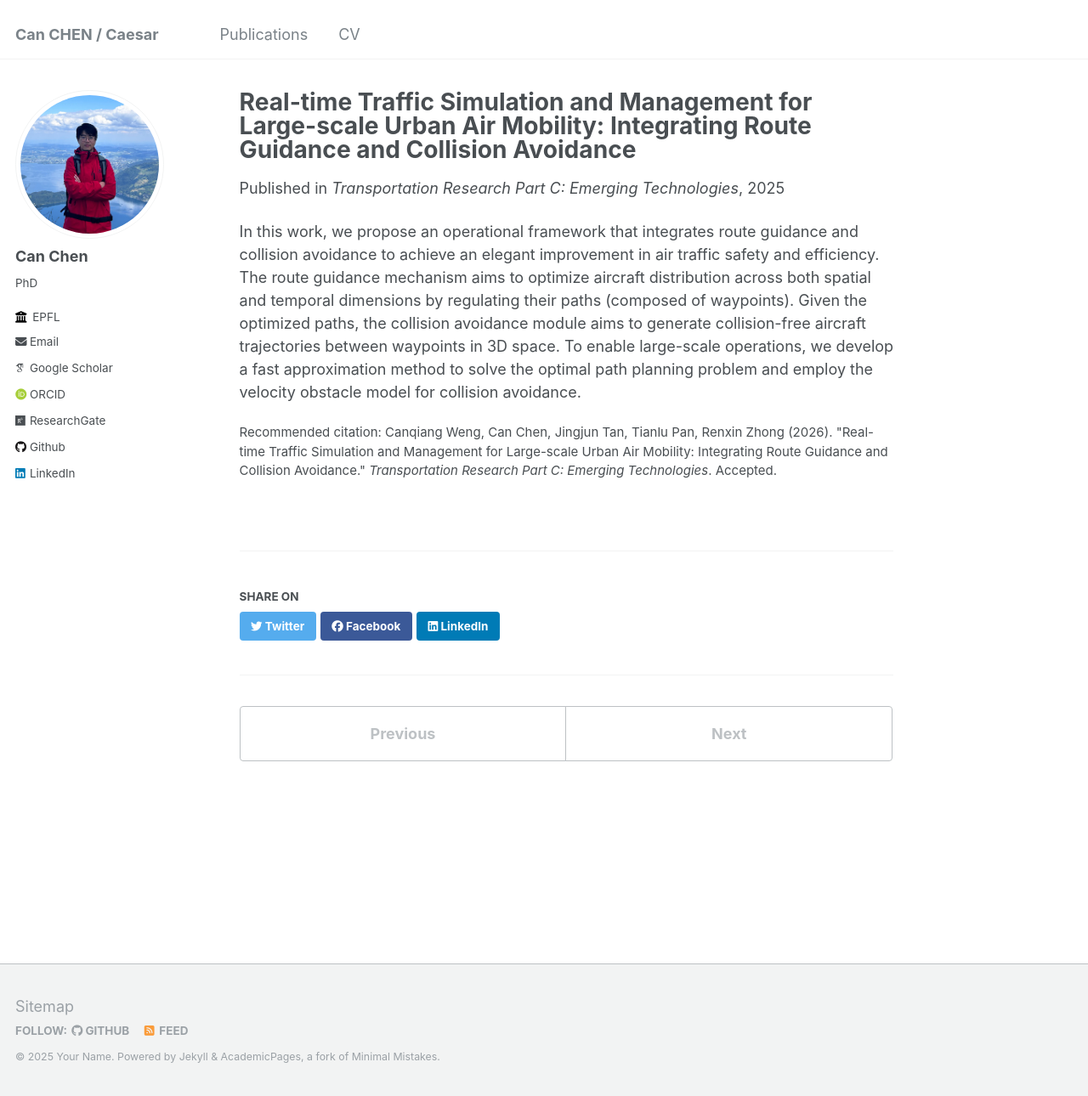
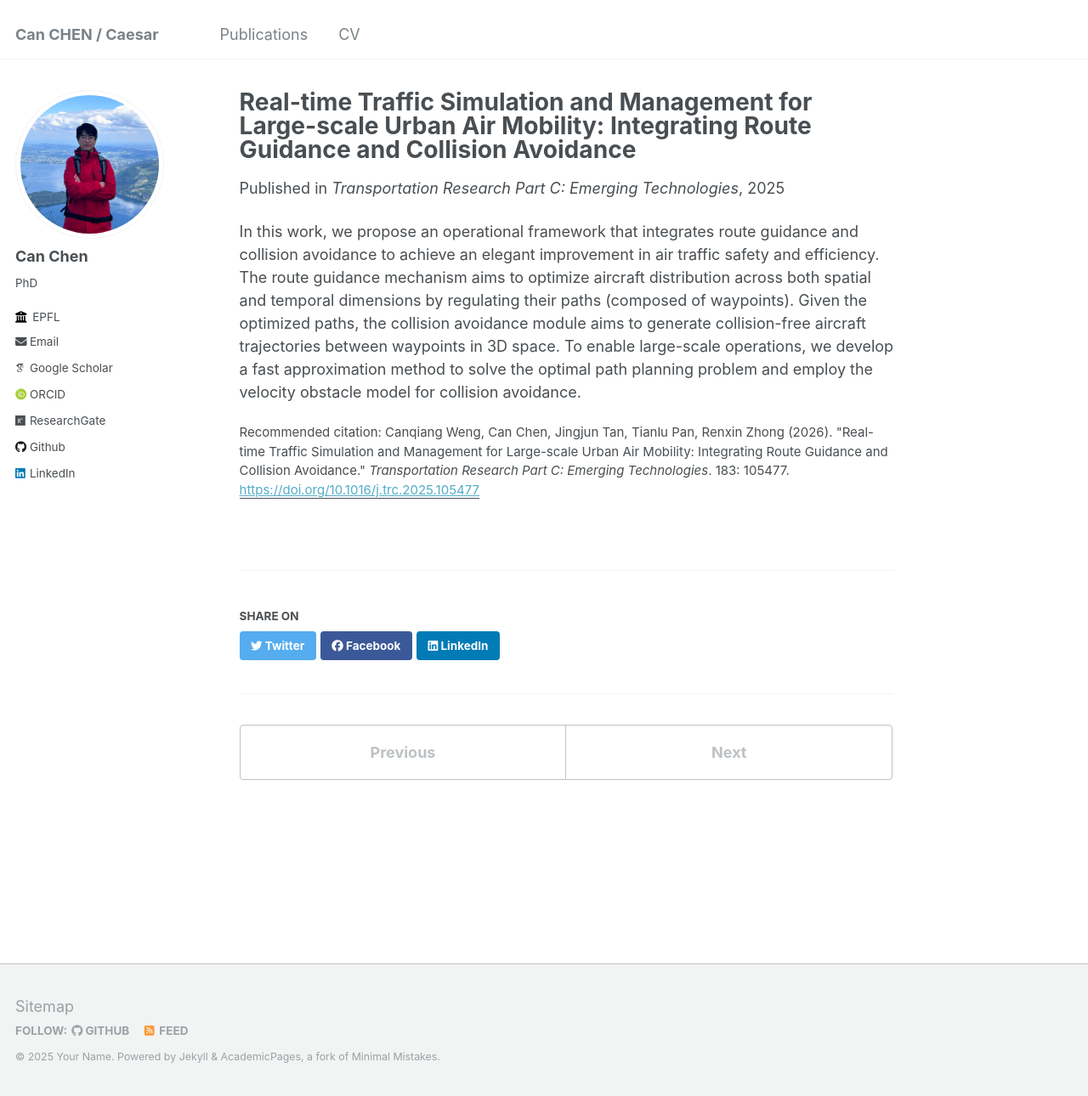
Before and after one commit to CanChen-Caesar/CanChen-Caesar.github.io, a Jekyll site: the page built from _publications/2025-11-20-TRC-weng2025real.md, in a window 1280 px wide and 1290 px high. Shown: the whole window at 85% size. Built offline with Jekyll 4.4.1, drawn with Linux system fonts in a browser that asks for light colours; some web fonts are replaced.

Commit message:
Update 2025-11-20-TRC-weng2025real.md

```diff
--- a/_publications/2025-11-20-TRC-weng2025real.md
+++ b/_publications/2025-11-20-TRC-weng2025real.md
@@ -5,8 +5,8 @@ permalink: /publication/2025-11-20-TRC-weng2025real
 excerpt: 'This paper proposed a bilevel framework that integrates microscopic collision avoidance and macroscopic route guidance in large-scale urban air mobility traffic simulation and management.'
 date: 2025-11-20
 venue: 'Transportation Research Part C: Emerging Technologies'
-paperurl: ' '
-citation: 'Canqiang Weng, Can Chen, Jingjun Tan, Tianlu Pan, Renxin Zhong (2026). &quot;Real-time Traffic Simulation and Management for Large-scale Urban Air Mobility: Integrating Route Guidance and Collision Avoidance.&quot; <i>Transportation Research Part C: Emerging Technologies</i>. Accepted.'
+paperurl: 'https://doi.org/10.1016/j.trc.2025.105477'
+citation: 'Canqiang Weng, Can Chen, Jingjun Tan, Tianlu Pan, Renxin Zhong (2026). &quot;Real-time Traffic Simulation and Management for Large-scale Urban Air Mobility: Integrating Route Guidance and Collision Avoidance.&quot; <i>Transportation Research Part C: Emerging Technologies</i>. 183: 105477.'
 ---
 
 In this work, we propose an operational framework that integrates route guidance and collision avoidance to achieve an elegant improvement in air traffic safety and efficiency. The route guidance mechanism aims to optimize aircraft distribution across both spatial and temporal dimensions by regulating their paths (composed of waypoints). Given the optimized paths, the collision avoidance module aims to generate collision-free aircraft trajectories between waypoints in 3D space. To enable large-scale operations, we develop a fast approximation method to solve the optimal path planning problem and employ the velocity obstacle model for collision avoidance.
```
